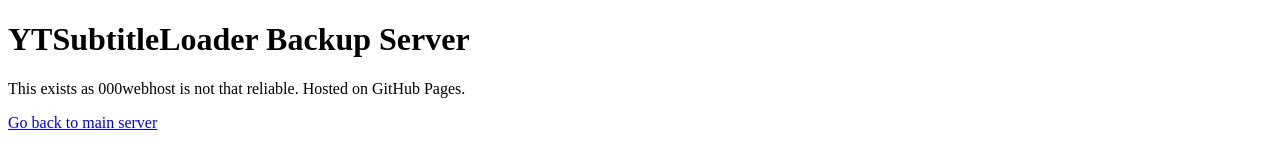
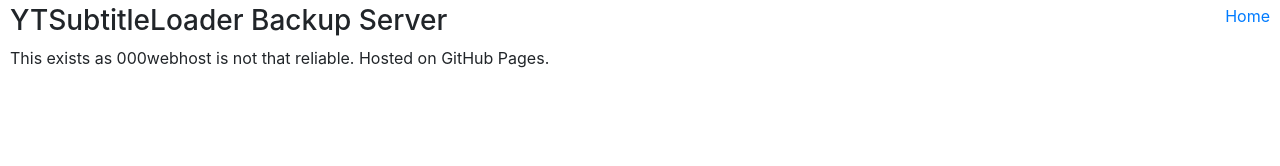
Before and after one commit to rhrhrhrhrhrh/rhrhrhrhrhrh.github.io, a plain HTML site: page index.html in a window 1280 px wide. Drawn offline with nearby package versions, Linux system fonts and the light colour scheme.

Commit message:
Update index.html

```diff
--- a/index.html
+++ b/index.html
@@ -2,10 +2,15 @@
 <html>
     <head>
         <title>YTSubtitleLoader Backup Server</title>
+        <link rel="stylesheet" href="https://stackpath.bootstrapcdn.com/bootstrap/4.5.2/css/bootstrap.min.css" integrity="sha384-JcKb8q3iqJ61gNV9KGb8thSsNjpSL0n8PARn9HuZOnIxN0hoP+VmmDGMN5t9UJ0Z" crossorigin="anonymous">
+            <meta name="viewport" content="width=device-width, initial-scale=1.0">
     </head>
-    <body>
-        <h1>YTSubtitleLoader Backup Server</h1>
+    <body style="margin-left: 10px; margin-right: 10px; margin-top: 4px; margin-bottom: 4px;">
+        <span style="float: right;"><a href="https://ytsubtitleloader.tk/">Home</a></span>
+        <h3>YTSubtitleLoader Backup Server</h3>
         <p>This exists as 000webhost is not that reliable. Hosted on GitHub Pages.</p>
-        <p><a href="https://ytsubtitleloader.tk/">Go back to main server</a></p>
+        <script src="https://code.jquery.com/jquery-3.5.1.slim.min.js" integrity="sha384-DfXdz2htPH0lsSSs5nCTpuj/zy4C+OGpamoFVy38MVBnE+IbbVYUew+OrCXaRkfj" crossorigin="anonymous"></script>
+        <script src="https://cdn.jsdelivr.net/npm/popper.js@1.16.1/dist/umd/popper.min.js" integrity="sha384-9/reFTGAW83EW2RDu2S0VKaIzap3H66lZH81PoYlFhbGU+6BZp6G7niu735Sk7lN" crossorigin="anonymous"></script>
+        <script src="https://stackpath.bootstrapcdn.com/bootstrap/4.5.2/js/bootstrap.min.js" integrity="sha384-B4gt1jrGC7Jh4AgTPSdUtOBvfO8shuf57BaghqFfPlYxofvL8/KUEfYiJOMMV+rV" crossorigin="anonymous"></script>
     </body>
 </html>
```
